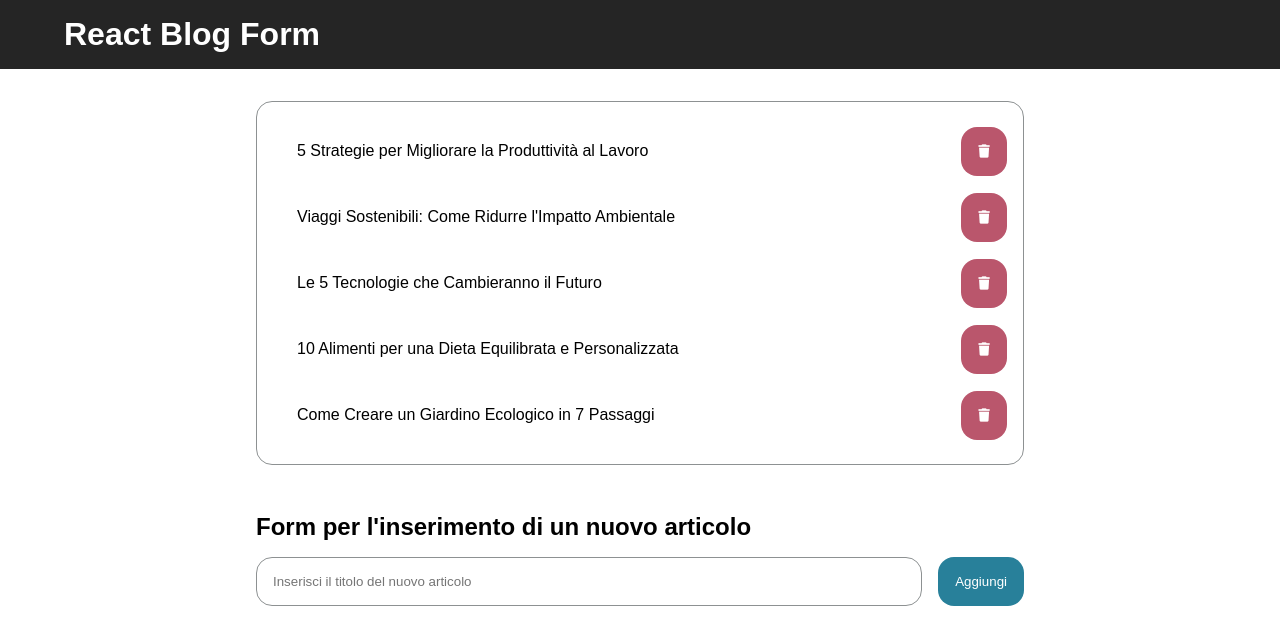
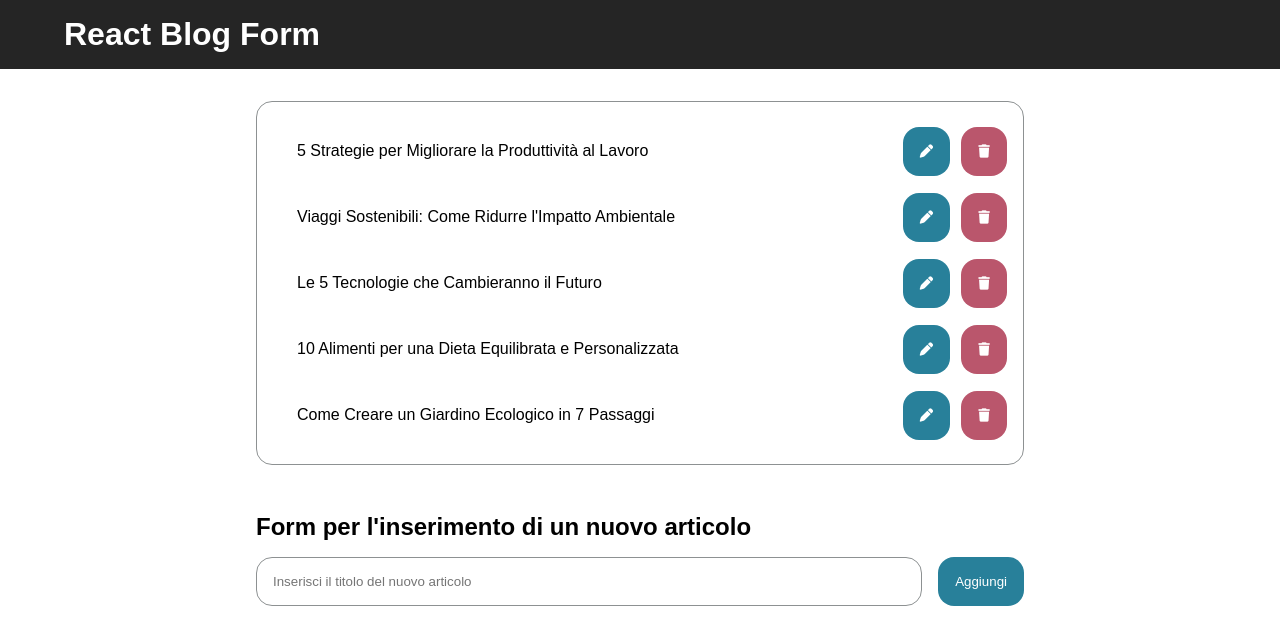
Before and after one commit to francescodelmonaco/react-form, a React (Vite) app: page / in a window 1280 px wide. Shown: the top 644 px of the page. Built offline with nearby package versions, Linux system fonts and the light colour scheme.

Commit message:
fix: components and add "edit" icon

```diff
--- a/src/components/Form.jsx
+++ /dev/null
@@ -1,60 +0,0 @@
-import { useState } from "react";
-
-const Form = () => {
-    const [articles, setArticles] = useState([
-        "5 Strategie per Migliorare la Produttività al Lavoro",
-        "Viaggi Sostenibili: Come Ridurre l'Impatto Ambientale",
-        "Le 5 Tecnologie che Cambieranno il Futuro",
-        "10 Alimenti per una Dieta Equilibrata e Personalizzata",
-        "Come Creare un Giardino Ecologico in 7 Passaggi"
-    ]);
-    const [title, setTitle] = useState("");
-
-    // funzione per aggiungere un articolo tramite form
-    const addArticle = (e) => {
-        e.preventDefault();
-        setArticles([...articles, title]);
-    };
-
-    // funzione per eliminare articolo nella lista
-    const removeArticle = (indexArticle) => {
-        const arrayClone = articles.filter((_, index) => index !== indexArticle);
-        return setArticles(arrayClone);
-    };
-
-    return (
-        <>
-            <ul className="margin-60">
-                {
-                    articles.map((article, index) => (
-                        <>
-                            <div className="list-row">
-                                <li key={index}>{article}</li>
-                                <button className="remove-icon" onClick={() => removeArticle(index)}>
-                                    <i class="fa-solid fa-trash"></i>
-                                </button>
-                            </div>
-                        </>
-                    ))
-                }
-            </ul>
-
-            <form onSubmit={addArticle} className="margin-60">
-                <h2>Form per l'inserimento di un nuovo articolo</h2>
-
-                <div className="input-flex">
-                    <input
-                        type="text"
-                        value={title}
-                        onChange={(e) => setTitle(e.target.value)}
-                        placeholder="Inserisci il titolo del nuovo articolo"
-                    />
-
-                    <button>Aggiungi</button>
-                </div>
-            </form>
-        </>
-    )
-};
-
-export default Form;
--- a/src/components/Main.jsx
+++ b/src/components/Main.jsx
@@ -1,10 +1,68 @@
-import Form from "./Form";
+import { useState } from "react";
 
 const Main = () => {
+    const [articles, setArticles] = useState([
+        "5 Strategie per Migliorare la Produttività al Lavoro",
+        "Viaggi Sostenibili: Come Ridurre l'Impatto Ambientale",
+        "Le 5 Tecnologie che Cambieranno il Futuro",
+        "10 Alimenti per una Dieta Equilibrata e Personalizzata",
+        "Come Creare un Giardino Ecologico in 7 Passaggi"
+    ]);
+    const [title, setTitle] = useState("");
+
+    // funzione per aggiungere un articolo tramite form
+    const addArticle = (e) => {
+        e.preventDefault();
+        setArticles([...articles, title]);
+    };
+
+    // funzione per eliminare articolo nella lista
+    const removeArticle = (indexArticle) => {
+        const arrayClone = articles.filter((_, index) => index !== indexArticle);
+        return setArticles(arrayClone);
+    };
+
     return (
-        <main>
-            <Form />
-        </main>
+        <>
+            <main>
+                <ul className="margin-60">
+                    {
+                        articles.map((article, index) => (
+                            <>
+                                <div className="list-row">
+                                    <li key={index}>{article}</li>
+
+                                    <div className="list-icon">
+                                        <button>
+                                            <i class="fa-solid fa-pen"></i>
+                                        </button>
+
+                                        <button className="remove-icon" onClick={() => removeArticle(index)}>
+                                            <i class="fa-solid fa-trash"></i>
+                                        </button>
+                                    </div>
+                                </div>
+                            </>
+                        ))
+                    }
+                </ul>
+
+                <form onSubmit={addArticle} className="margin-60">
+                    <h2>Form per l'inserimento di un nuovo articolo</h2>
+
+                    <div className="input-flex">
+                        <input
+                            type="text"
+                            value={title}
+                            onChange={(e) => setTitle(e.target.value)}
+                            placeholder="Inserisci il titolo del nuovo articolo"
+                        />
+
+                        <button>Aggiungi</button>
+                    </div>
+                </form>
+            </main>
+        </>
     )
 };
 
--- a/src/index.css
+++ b/src/index.css
@@ -94,3 +94,10 @@ button {
 .remove-icon {
     background-color: var(--color-red);
 }
+
+.list-icon {
+    display: flex;
+    justify-content: space-between;
+    align-items: center;
+    gap: 0.7rem;
+}
```
